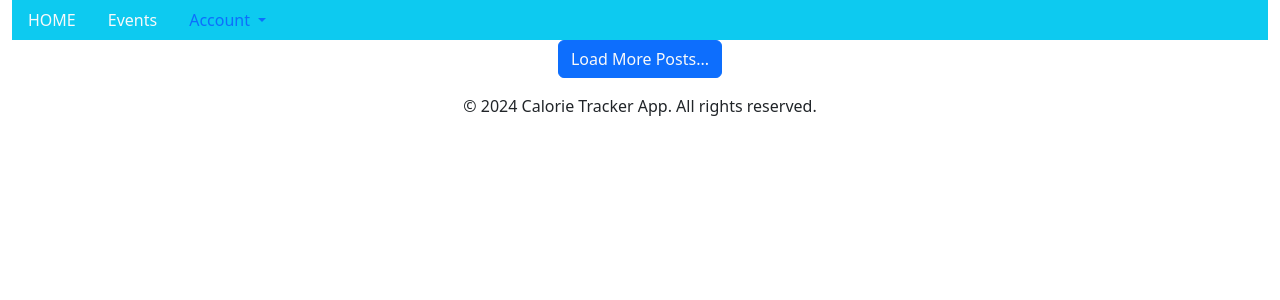
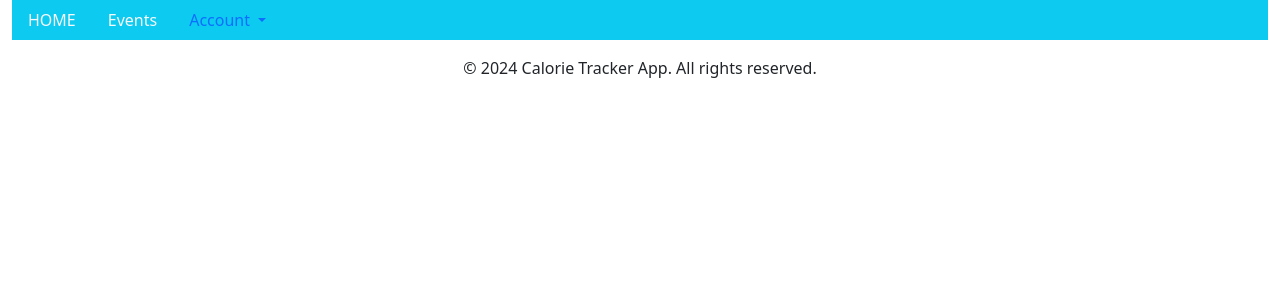
Before and after one commit to Andy-James-Osborne/ClubHub-Django-Hackathon, a Django app: page / in a window 1280 px wide. Shown: the top 300 px of the page. Run offline with Django 4.2, Linux system fonts and the light colour scheme; some libraries are stand-ins or nearby versions.

Commit message:
removed template

```diff
--- a/templates/index.html
+++ b/templates/index.html
@@ -35,72 +35,6 @@
         </div>
     </nav>
     {% block content %}
-     <!-- Main Site -->
-     <main id="site-main">
-
-      <!-- Blog Post Section -->
-          <section id="posts">
-              <div class="container">
-                  <div class="grid">
-                      <!-- article -->
-                      {% for post in posts %}
-                          <div class="grid-item">
-                              <article class="article">
-                                  <div class="card">
-                                      <div class="overflow-img">
-                                          <a href="{% url 'post_detail' post.slug%}">
-                                              <img src="{{post.image.url}}" class="img-fluid" alt="">
-                                          </a>
-                                      </div>
-                                      <div class="card-body text-center px-1">
-                                          <a href="{% url 'post_detail' post.slug%}" class="text-title display-1 text-dark">
-                                              {{post.title}}
-                                          </a>
-                                          <p class="secondary-title text-secondary display-3">
-                                              <span><i class="far fa-clock text-primary"></i>{{post.date}}</span>
-                                              <span><i class="far fa-comments text-primary"></i> 12</span>
-                                          </p>
-                                      </div>
-                                  </div>
-                              </article>
-                          </div>
-                      {% endfor %}
-
-                  <div class="text-center">
-                      <button class="btn btn-primary secondary-title text-light">Load More Posts...</button>
-                  </div>
-              </div>
-          </section>
-      <!-- .Blog Post Section -->
-
-      <!-- Swiper slider -->
-          <section class="slider">
-              <div class="container">
-
-                  <!-- Slider main container -->
-                      <div class="swiper-container">
-                          <!-- Additional required wrapper -->
-                          <div class="swiper-wrapper">
-                              <!-- Slides -->
-                              {% for post in posts %}
-                              <div class="swiper-slide">
-                                  <a href="{% url 'post_detail' post.slug%}">
-                                      <img src="{{post.image.url}}" class="img-fluid" alt="">
-                                  </a>
-                              </div>
-                              {% endfor %}
-                               <!-- Slides -->
-
-
-                          </div>
-                      </div>
-
-              </div>
-          </section>
-       <!-- .Swiper slider -->
-
- </main>
-<!-- .Main Site -->
 
     {% endblock %}
 
```
